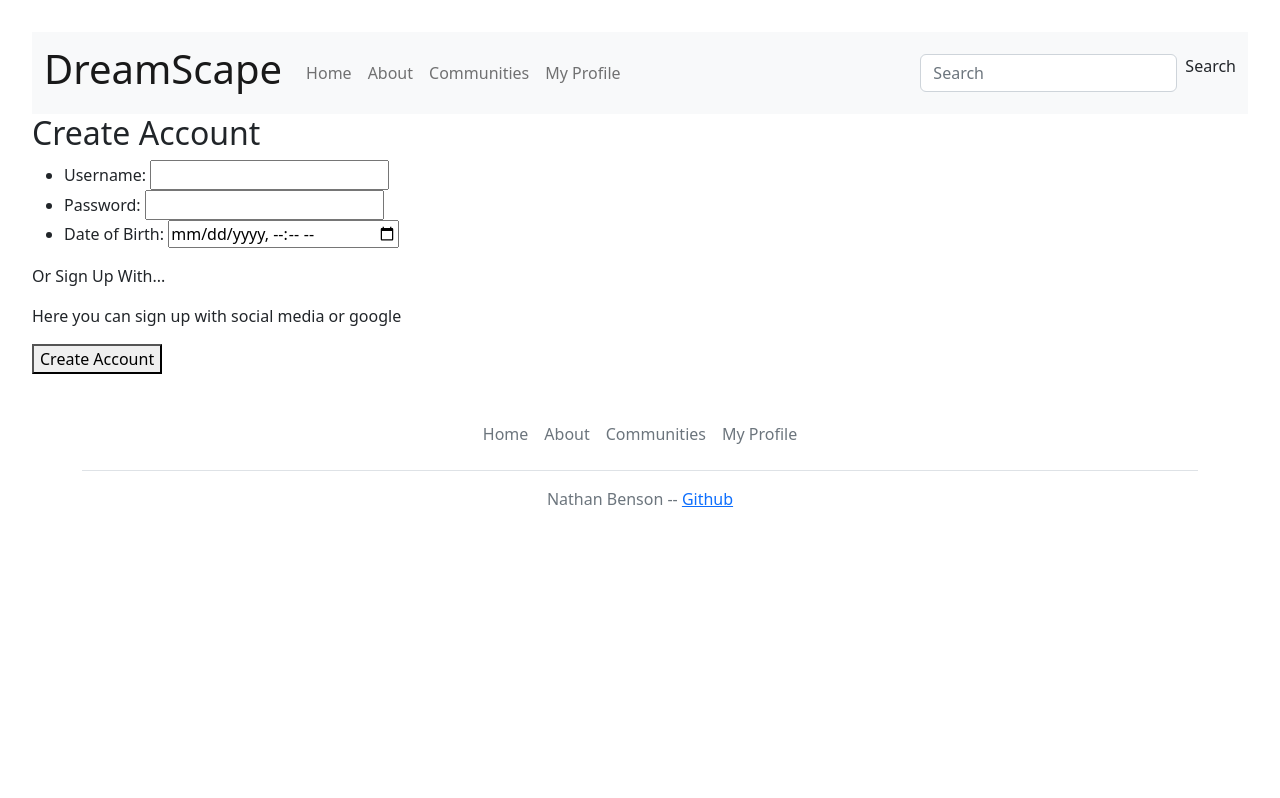
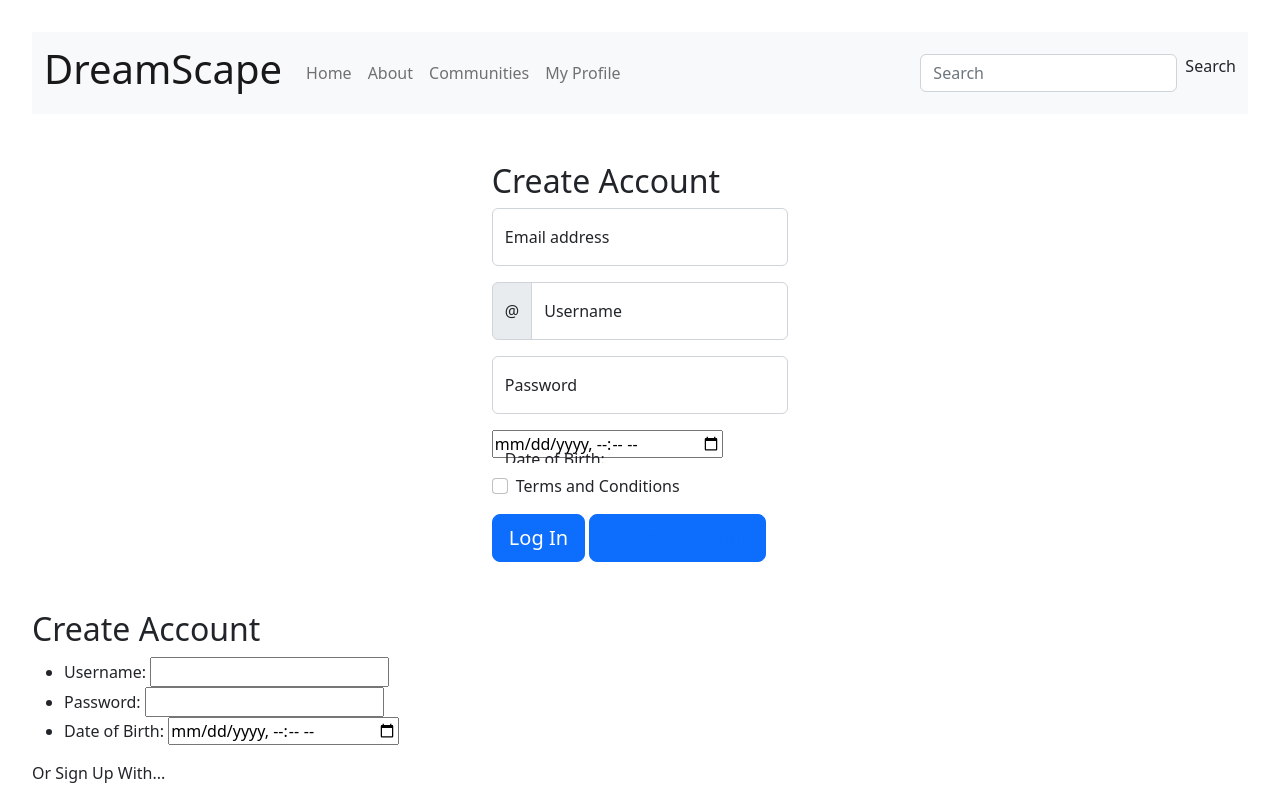
Before and after one commit to bensonn2/Startup, a plain HTML site: page createAccount.html in a window 1280 px wide. Shown: the top 798 px of the page. Drawn offline with nearby package versions, Linux system fonts and the light colour scheme.

Commit message:
still working on it

```diff
--- a/createAccount.html
+++ b/createAccount.html
@@ -42,6 +42,42 @@
 
     <main>
 
+        <div class="container-login d-flex justify-content-center align-items-center m-5">
+
+          <form action="formSubmit.html" method="post">
+                <div><h2>Create Account</h2></div>
+
+                <div class="form-floating mb-3">
+                  <input type="email" class="form-control" id="floatingInput" placeholder="name@example.com">
+                  <label for="floatingInput">Email address</label>
+                </div>
+                <div class="input-group mb-3">
+                  <span class="input-group-text">@</span>
+                  <div class="form-floating">
+                    <input type="text" class="form-control" id="floatingInputGroup1" placeholder="Username">
+                    <label for="floatingInputGroup1">Username</label>
+                  </div>
+                </div>
+                <div class="form-floating mb-3">
+                  <input type="password" class="form-control" id="floatingPassword" placeholder="Password">
+                  <label for="floatingPassword">Password</label>
+                </div>
+
+                <div class="form-floating mb-3">
+                    <label for="datetime">Date of Birth: </label>
+                    <input type="datetime-local" name="varDatetime" id="datetime" />
+                </div>
+
+                <div class="mb-3 form-check">
+                  <input type="checkbox" class="form-check-input" id="exampleCheck1">
+                  <label class="form-check-label" for="exampleCheck1">Terms and Conditions</label>
+                </div>
+
+            <button type="button" class="btn btn-primary btn-lg">Log In</button>
+            <button type="button" class="btn btn-primary btn-lg"><a href="createAccount.html">Create Account</a></button>
+        </form>
+        </div>
+
         <form>
             <h2>Create Account</h2>
         <div>
```
Also changed, not shown: myProfile.html (+5 -16 lines).
